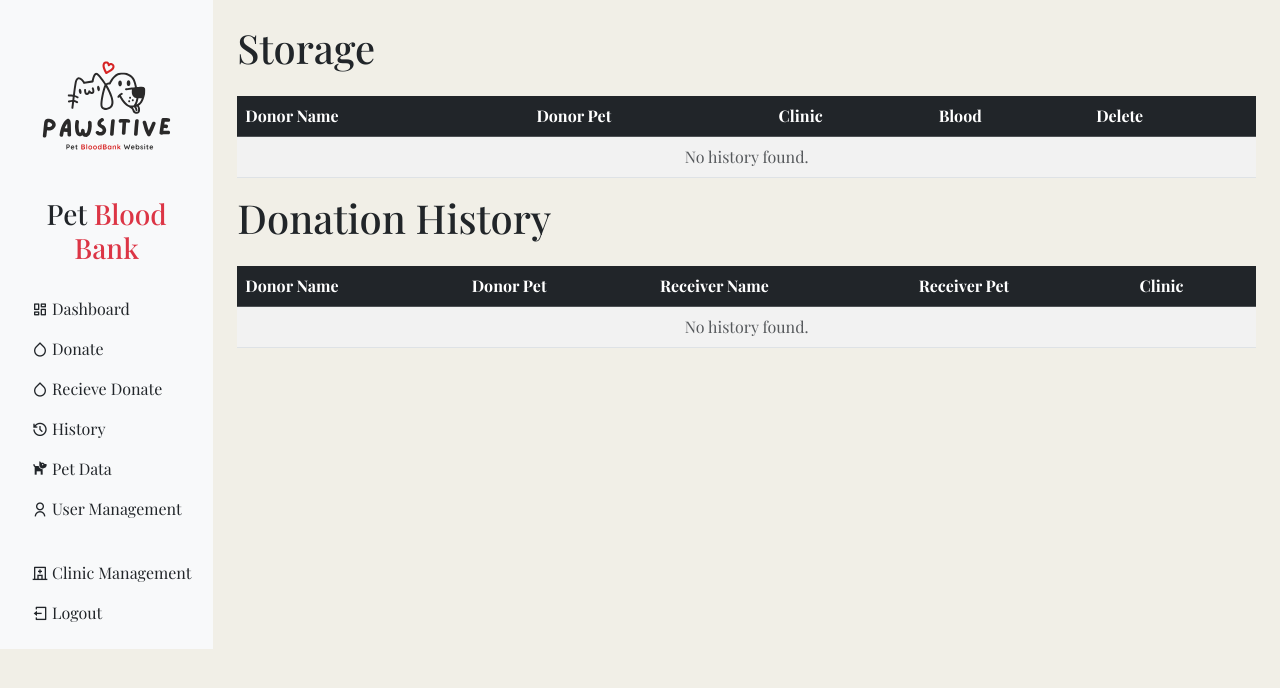
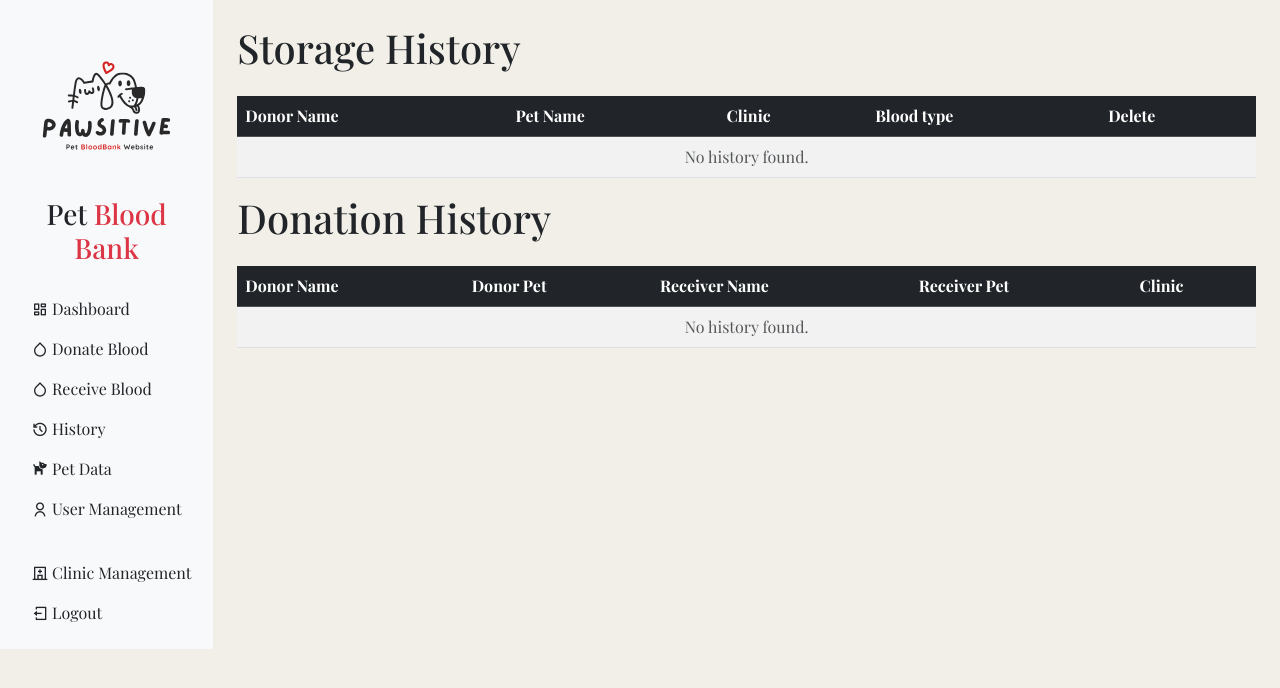
Before and after one commit to Noravorn/CloudProject, a PHP site: page /admin/history.php in a window 1280 px wide. Shown: the top 688 px of the page. Run offline with PHP 8.4, Linux system fonts and the light colour scheme; data that the repository does not hold is empty; some libraries are stand-ins or nearby versions; some web fonts are replaced.

Commit message:
Check typo.

```diff
--- a/admin/add_user.php
+++ b/admin/add_user.php
@@ -46,7 +46,7 @@ if ($_SERVER['REQUEST_METHOD'] === 'POST' && isset($_POST['sub'])) {
 
             <!-- Main Content -->
             <main class="col-md-10 p-4">
-                <h2>Add User</h2>
+                <h2>Add User Data</h2>
                 <form action="add_user.php" method="post">
                     <label for="role">Role</label>
                     <select name="role" id="role" required>
--- a/admin/donate.php
+++ b/admin/donate.php
@@ -56,7 +56,7 @@ if ($_SERVER['REQUEST_METHOD'] == 'POST' && isset($_POST['submit'])) {
                     <?php if (isset($error)) { echo "<p class='error'>$error</p>"; } ?>
                     <form action="donate.php" method="post">
                         <!-- Owner Name -->
-                        <label for="user-name">Owner Name: </label>
+                        <label for="user-name">Owner Name: Pet Name: Blood type </label>
                         <select id="user-name" name="user-name" required>
                             <?php
                             $stmt = $pdo->prepare("SELECT * FROM USERS u JOIN PETS p ON u.User_Pet_ID = p.Pet_ID JOIN BLOOD_TYPES bt ON bt.Blood_Type_ID = p.Pet_Blood_type_ID");
@@ -71,7 +71,7 @@ if ($_SERVER['REQUEST_METHOD'] == 'POST' && isset($_POST['submit'])) {
                         </select>
 
                         <!-- Clinic Selection -->
-                        <label for="clinic">From Clinic: </label>
+                        <label for="clinic">To Clinic: </label>
                         <select name="clinic" id="clinic" required>
                             <?php
                             // Fetch clinic names from the database using PDO
--- a/admin/history.php
+++ b/admin/history.php
@@ -10,13 +10,13 @@
             <?php include 'sidebar.php'; ?>
 
             <main class="col-md-10 p-4">
-                <h1 class="mb-4">Storage</h1>
+                <h1 class="mb-4">Storage History</h1>
                 <table class="table table-striped table-hover">
                     <thead class="table-dark">
                         <th>Donor Name</th>
-                        <th>Donor Pet</th>
+                        <th>Pet Name</th>
                         <th>Clinic</th>
-                        <th>Blood</th>
+                        <th>Blood type</th>
                         <th>Delete</th>
                     </thead>
                     <tbody>
--- a/admin/pet_page.php
+++ b/admin/pet_page.php
@@ -13,7 +13,7 @@
 			<!-- Main Content -->
 			<main class="col-md-10 p-4">
 				<div class="d-flex justify-content-between align-items-center mb-4">
-					<h1>Pet Information</h1>
+					<h1>Pet Data</h1>
 					<a href="add_pet.php" class="btn btn-primary">Add Pet</a>
 				</div>
 
--- a/admin/receive_donation.php
+++ b/admin/receive_donation.php
@@ -70,11 +70,11 @@ if ($_SERVER['REQUEST_METHOD'] == 'POST' && isset($_POST['submit'])) {
 
             <!-- Main Content -->
             <main class="col-md-10 p-4">
-                <h2>Receive Donation</h2>
+                <h2>Receive Blood</h2>
                 <div class="donate_form">
                     <form action="receive_donation.php" method="post">
                         <!-- Donor Name -->
-                        <label for="donor-name">Donor Name: </label>
+                        <label for="donor-name">Donor Name: Pet Name: Blood type </label>
                         <select id="donor-name" name="donor-name" required>
                             <?php
                             $stmt = $pdo->prepare("SELECT * FROM STORAGE s JOIN USERS u ON u.User_ID = s.Donor_ID JOIN PETS p ON u.User_Pet_ID = p.Pet_ID JOIN BLOOD_TYPES bt ON bt.Blood_Type_ID = p.Pet_Blood_type_ID");
@@ -89,7 +89,7 @@ if ($_SERVER['REQUEST_METHOD'] == 'POST' && isset($_POST['submit'])) {
                         </select>
 
                         <!-- Receiver Name -->
-                        <label for="receiver-name">Receiver Name: </label>
+                        <label for="receiver-name">Receiver Name: Pet Name: Blood type</label>
                         <select id="receiver-name" name="receiver-name" required>
                             <?php
                             $stmt = $pdo->prepare("SELECT * FROM USERS u JOIN PETS p ON u.User_Pet_ID = p.Pet_ID JOIN BLOOD_TYPES bt ON bt.Blood_Type_ID = p.Pet_Blood_type_ID");
--- a/admin/sidebar.php
+++ b/admin/sidebar.php
@@ -5,8 +5,8 @@
     </div>
     <nav class="nav flex-column">
         <a href="admin.php" class="nav-link text-dark"><i class="ri-dashboard-line"></i> Dashboard</a>
-        <a href="donate.php" class="nav-link text-dark"><i class="ri-drop-line"></i> Donate</a>
-        <a href="receive_donation.php" class="nav-link text-dark"><i class="ri-drop-line"></i> Recieve Donate</a>
+        <a href="donate.php" class="nav-link text-dark"><i class="ri-drop-line"></i> Donate Blood</a>
+        <a href="receive_donation.php" class="nav-link text-dark"><i class="ri-drop-line"></i> Receive Blood</a>
         <a href="history.php" class="nav-link text-dark"><i class="ri-history-line"></i> History</a>
         <a href="pet_page.php" class="nav-link text-dark"><i class='bx bxs-dog'></i> Pet Data</a>
         <a href="user_manage.php" class="nav-link text-dark"><i class="ri-user-line"></i> User Management</a>
--- a/admin/user_manage.php
+++ b/admin/user_manage.php
@@ -13,7 +13,7 @@
 			<!-- Main Content -->
 			<main class="col-md-10 p-4">
 				<div class="d-flex justify-content-between align-items-center mb-4">
-					<h1>User Information</h1>
+					<h1>User Management</h1>
 					<a href="add_user.php" class="btn btn-primary">Add User</a>
 				</div>
 
```
